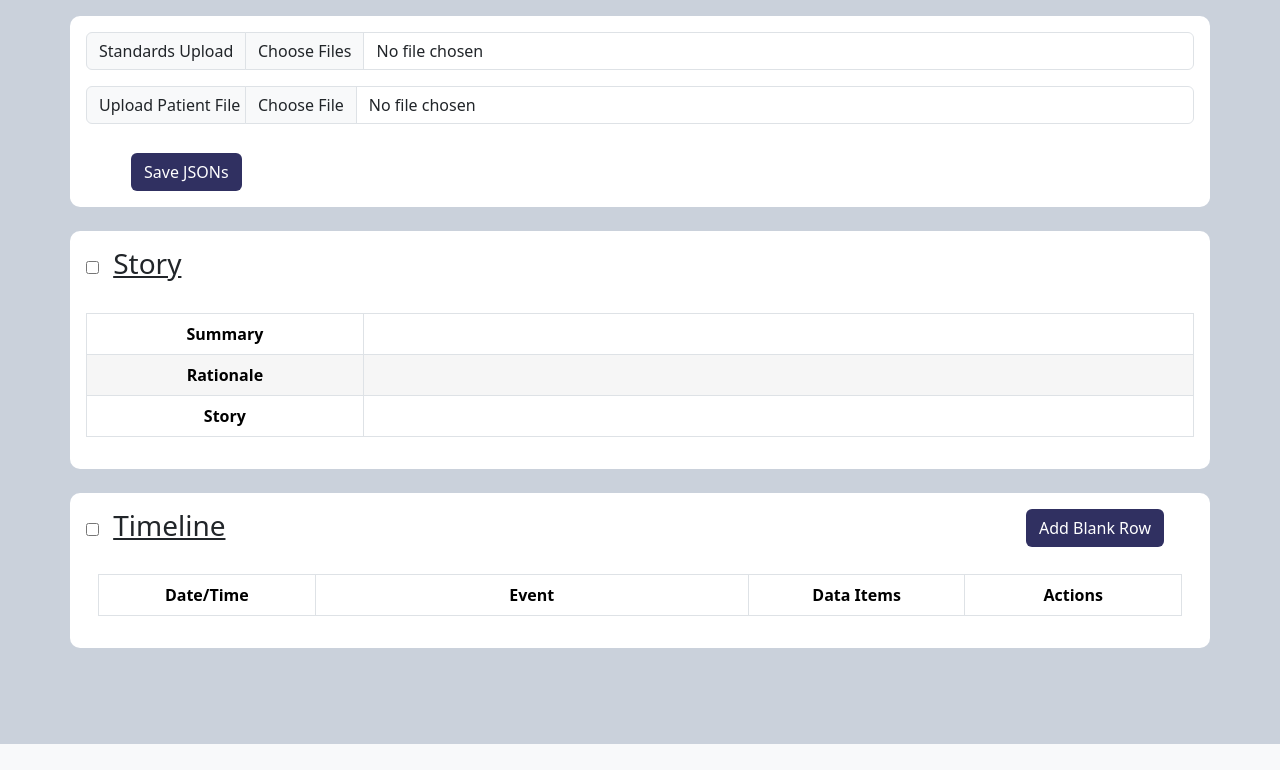
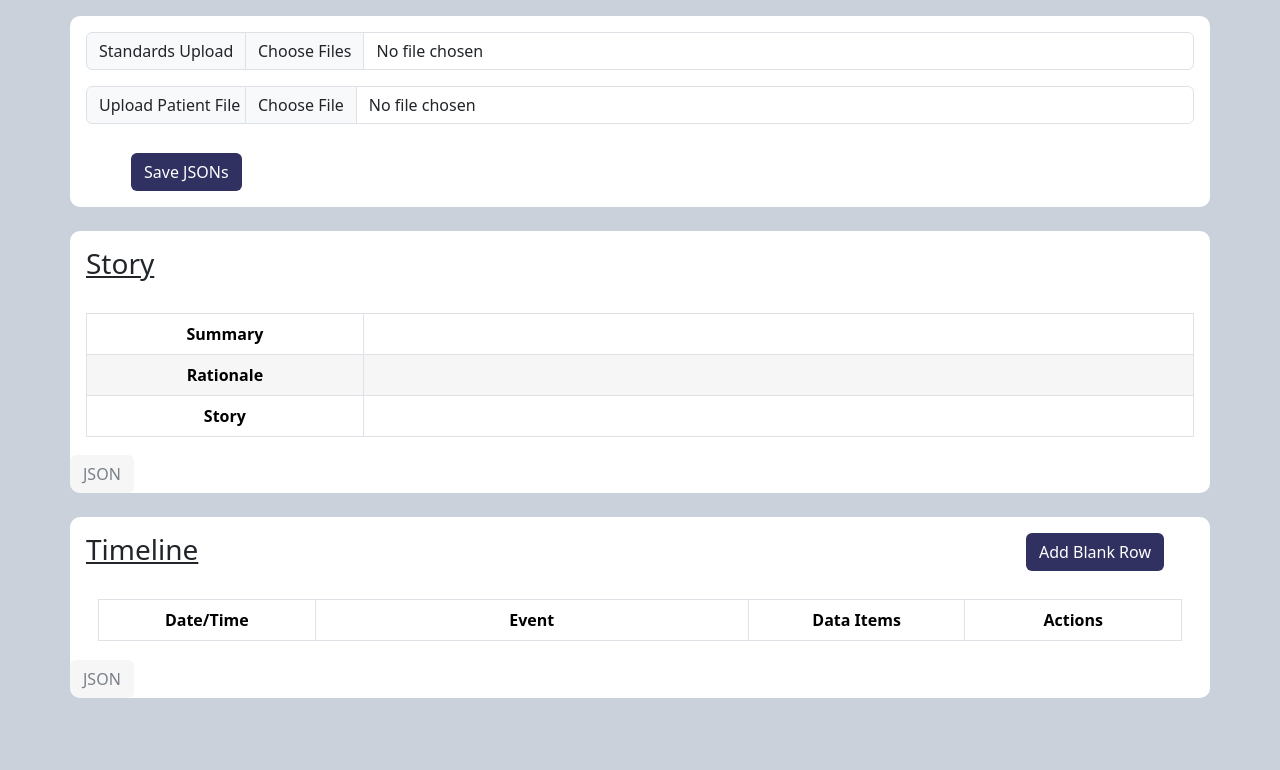
Before and after one commit to Ellie-Ramsey/Manual-Tool---Version-2, a Flask app: page / in a window 1280 px wide. Shown: the part 56-826 px from the top of the page. Before the commit the page ends 800 px from the top, so only its background shows below. Run offline with Flask 3, Linux system fonts and the light colour scheme; lists and menus that the app fills with data are empty.

Commit message:
JSON toggle button aded to lower left

```diff
--- a/static/css/styles.css
+++ b/static/css/styles.css
@@ -47,6 +47,17 @@ th, td {
 
 .text-left {
     text-align: left;
+}
+
+.hidden {
+    margin-bottom: -16px;
+    margin-left: -16px;
+    background-color: rgba(241, 241, 241, 0.624);
+    color:rgba(25, 37, 55, 0.566)
+}
+
+.hidden:hover {
+    background-color: rgba(199, 199, 199, 0.624);
 }
 
 
--- a/templates/index.html
+++ b/templates/index.html
@@ -51,12 +51,14 @@
   <br>
     <div class="container content">
 
-      <input type="checkbox" id="toggleStoryText" style="margin-right: 10px;">
+      <!-- <input type="checkbox" id="toggleStoryText" style="margin-right: 10px;"> -->
+
+
       <h3 class="inline-header">Story</h3>
       <br>
 
 
-      <textarea class="form-control" id="storyTextArea" style="height: 200px; background-color: rgba(241, 241, 241, 0.624); display: none;"></textarea>
+      <textarea class="form-control" id="storyTextArea" style="min-height: 400px; background-color: rgba(241, 241, 241, 0.624); display: none;"></textarea>
       <br>
       <table class="table table-bordered">
         <tbody id="storyTableBody">
@@ -76,18 +78,18 @@
     </table>
 
 
+    <button id="toggleStoryText" class="btn hidden">JSON</button>
 
   </div>
   <br>
 
   <div class="container content">
 
-    <input type="checkbox" id="toggleTimelineText" style="margin-right: 10px;">
     <h3 class="inline-header">Timeline</h3>
     <button id="addBlankRowBtn" class="btn inline-header" style="margin-bottom: 12px; float: right; margin-right: 30px;">Add Blank Row</button>
     <br>
 
-    <textarea class="form-control" id="timelineTextArea" style="height: 150px; background-color: rgba(241, 241, 241, 0.624);  display: none;"></textarea>
+    <textarea class="form-control" id="timelineTextArea" style="min-height: 400px; background-color: rgba(241, 241, 241, 0.624);  display: none;"></textarea>
     <br>
     <div class="container">
         <table class="table wrap-text-table table-striped table-bordered">
@@ -132,6 +134,9 @@
           </div>
         </div>
 
+      <button id="toggleTimelineText" class="btn hidden">JSON</button>
+
+
 </div>
 
 <br>
```
Also changed, not shown: static/js/script.js (+23 -13 lines).
